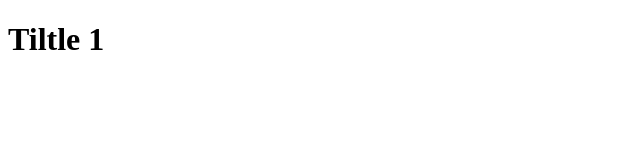
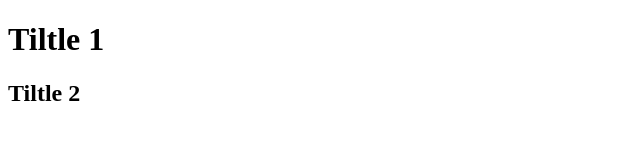
Before and after one commit to QuentinSamuel/helloWorld, a plain HTML site: page index.html in a window 1280 px wide. Shown: the whole page, without its empty margins (0-640 px from the left). Drawn offline with Linux system fonts and the light colour scheme.

Commit message:
Update index.html
add h2

```diff
--- a/index.html
+++ b/index.html
@@ -8,5 +8,6 @@
 </title>
   <body>
     <h1> Tiltle 1 </h1>
+    <h2> Tiltle 2 </h2>
   </body>
 </html>
```
